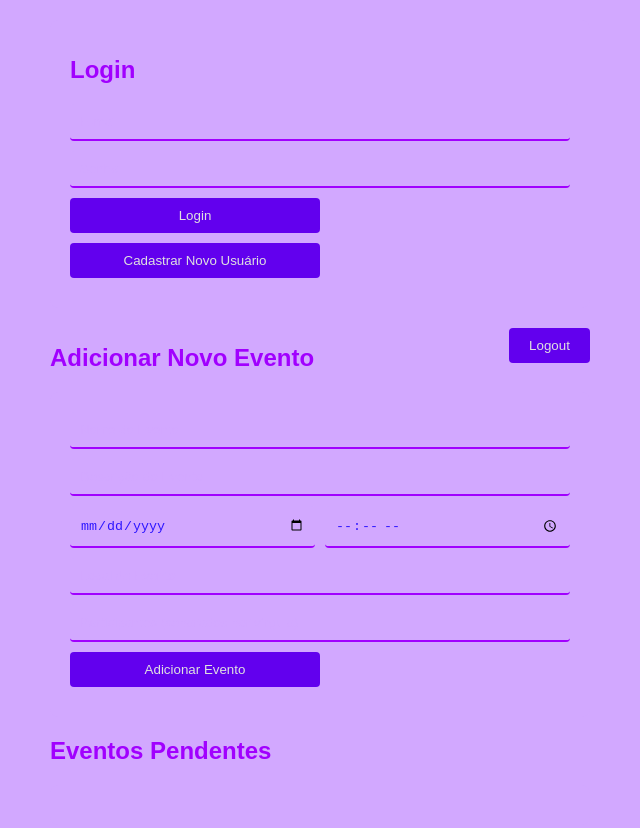
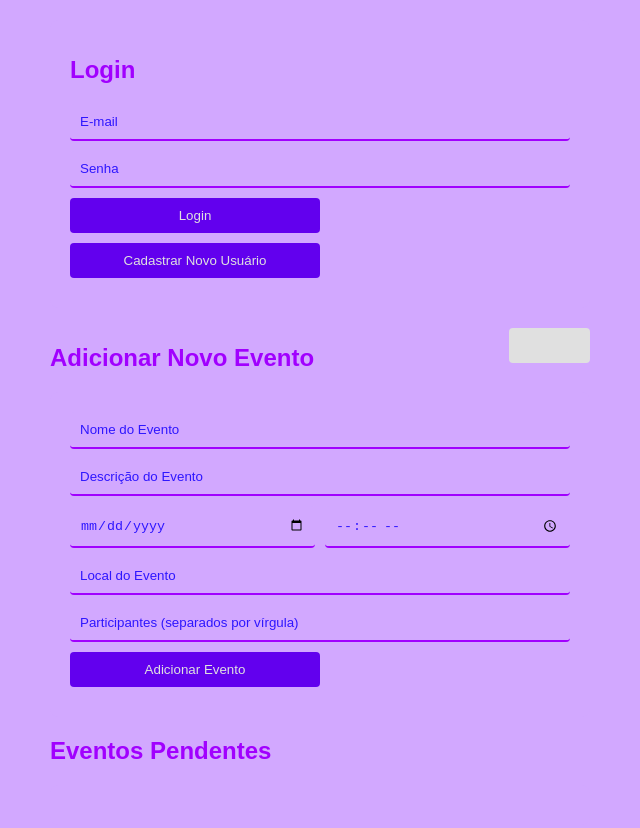
Before and after one commit to wandernovaesborel/organizeja, a plain HTML site: page index.html in a window 1280 px wide. Shown: the whole page, without its empty margins (320-960 px from the left). Drawn offline with Linux system fonts and the light colour scheme; no server answers.

Commit message:
Update styles.css

```diff
--- a/styles.css
+++ b/styles.css
@@ -58,7 +58,7 @@ input[type="time"] {
 }
 
 ::placeholder {
-    color: #D2A8FF;
+    color: #2E16FF;
 }
 
 button {
@@ -70,7 +70,7 @@ button {
 /* Botão LogOut */
 
 #botaoLogout {
-    background-color: #6200EE;
+    background-color: #E0E0E0;
     color: #E0E0E0;
     cursor: pointer;
     float: right;
```
